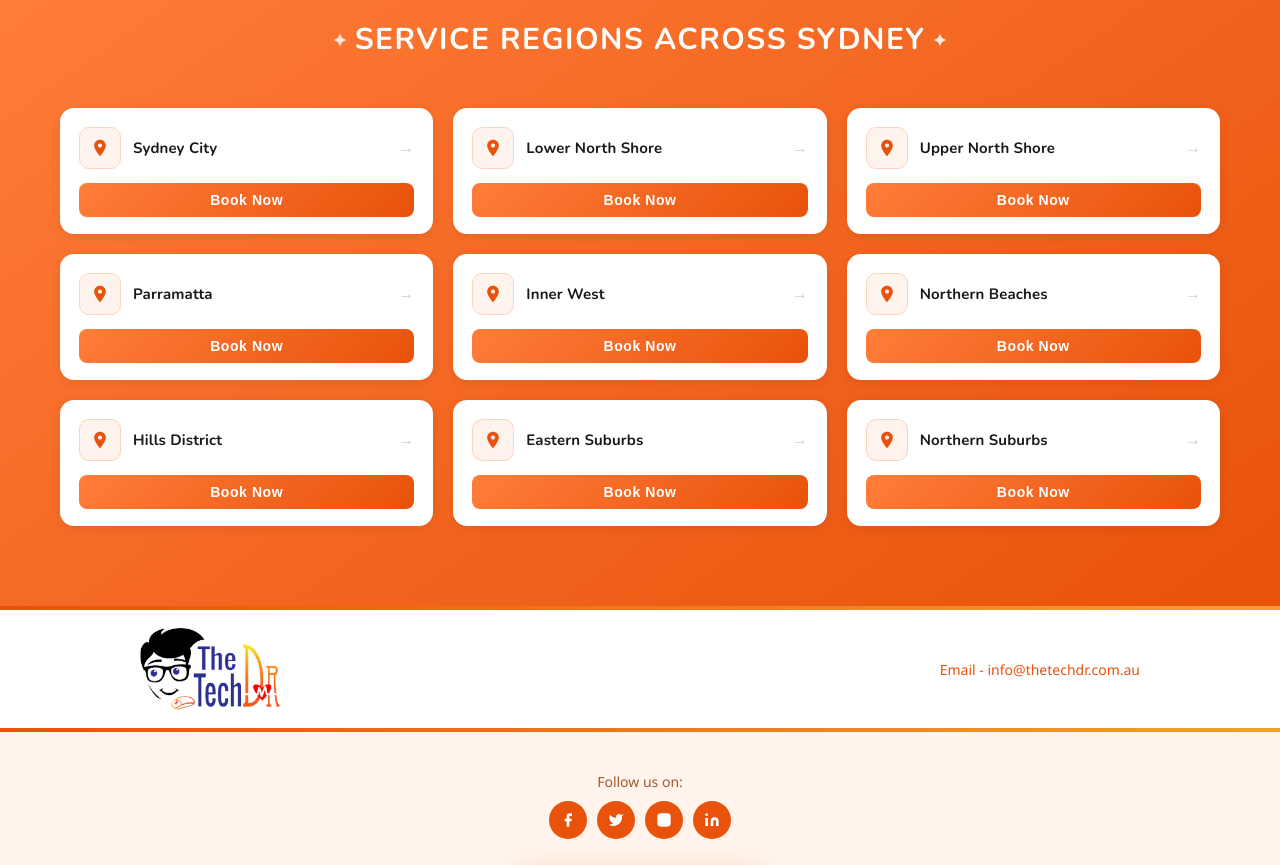
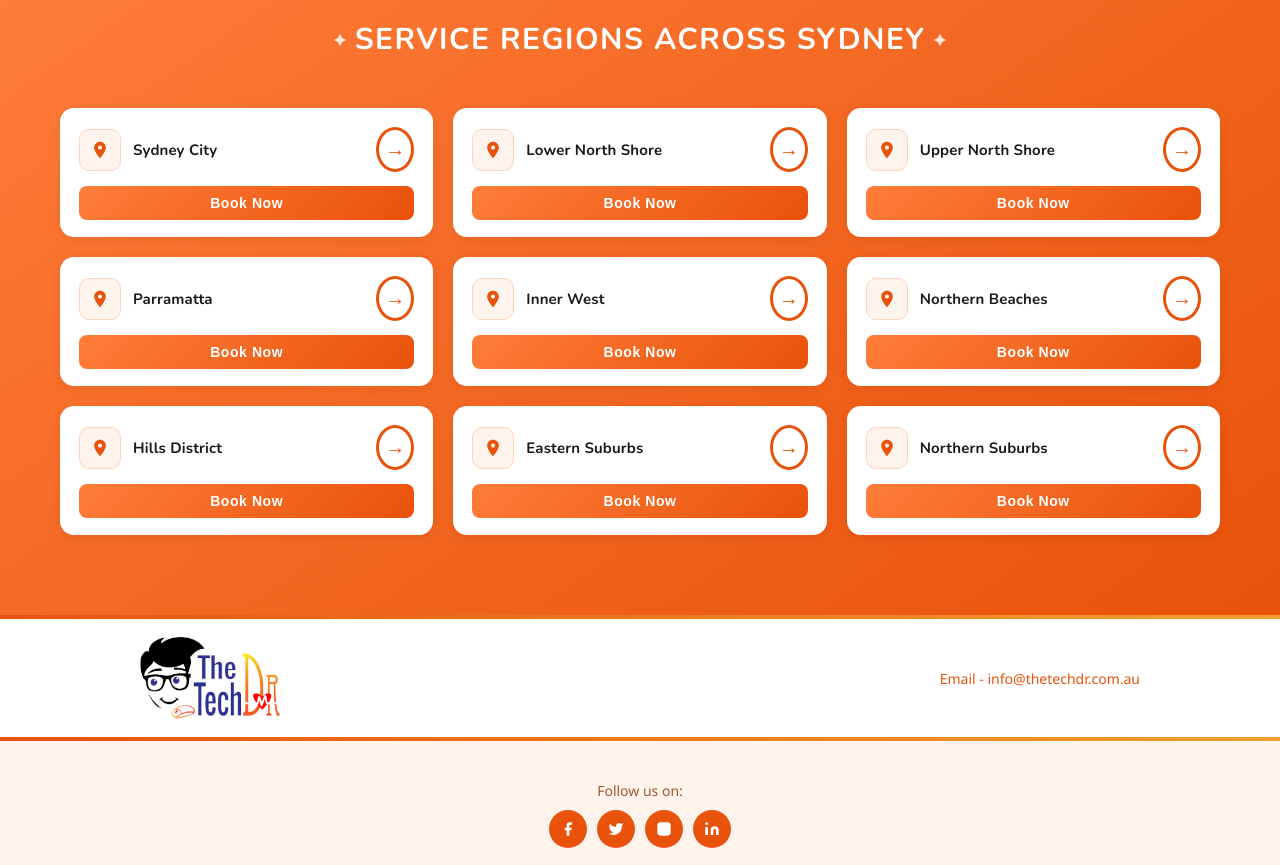
Before and after one commit to Aniketpundir/tech-dr, a React (Vite) app: page / in a window 1280 px wide. Shown: the part 6180-7045 px from the top of the page. Built offline with nearby package versions, Linux system fonts and the light colour scheme.

Commit message:
Do some changes in suburds

```diff
--- a/src/Components/SuburbsSection/SuburbsSection.css
+++ b/src/Components/SuburbsSection/SuburbsSection.css
@@ -116,10 +116,13 @@
 }
 
 .suburb-arrow {
-    font-size: 16px;
-    color: #cccccc;
+    font-size: 20px;
+    color: #e8520a;
     transition: color 0.25s ease, transform 0.25s ease;
     display: inline-block;
+    padding: 6px;
+    border: 3px solid #e8520a;
+    border-radius: 92%;
 }
 
 /* ── BOOK NOW BUTTON ── */
```
